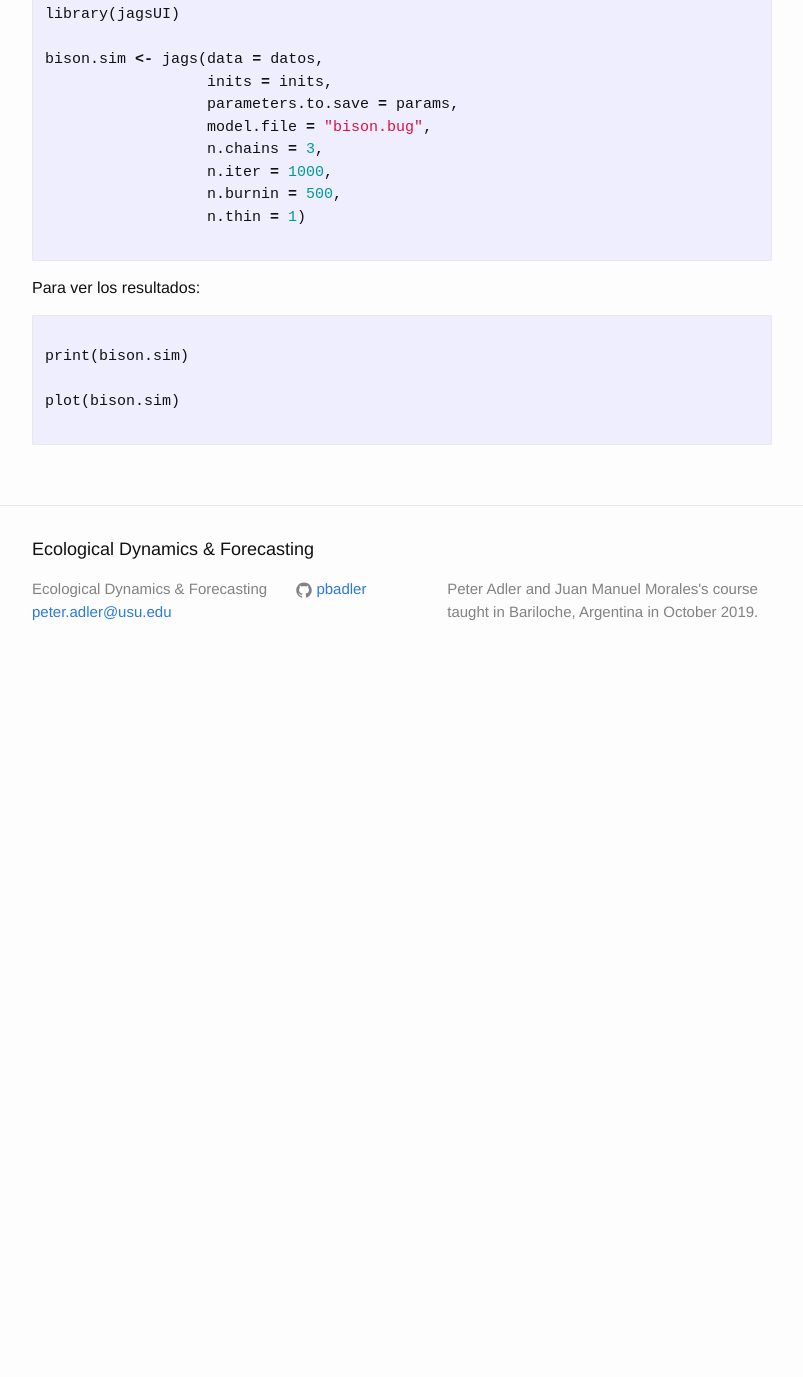
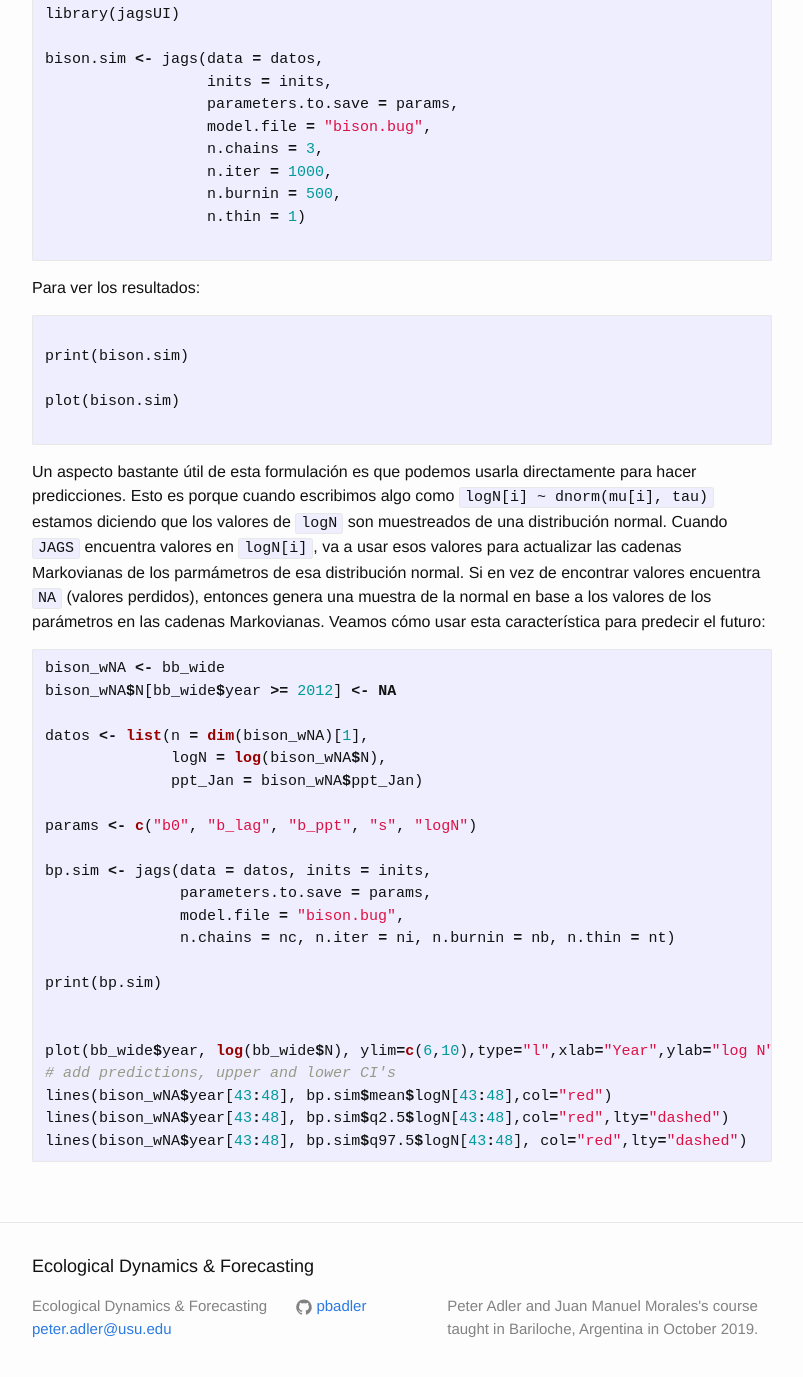
Before and after one commit to pbadler/forecasting-course-short, a Jekyll site: the page built from lectures/Bayes_in_practice.md, in a window 1280 px wide and 1400 px high, scrolled down 2641 px. Shown: the top 1377 px of the window, without its empty margins (238-1041 px from the left). Built offline with Jekyll 4.4.1, drawn with Linux system fonts in a browser that asks for light colours; a script that is not in the unit is left out; before the commit the page ends 3324 px from its top, so only the background shows below that.

Commit message:
predictions with BUGS

`````diff
--- a/lectures/Bayes_in_practice.md
+++ b/lectures/Bayes_in_practice.md
@@ -137,4 +137,31 @@ print(bison.sim)
 
 plot(bison.sim)
 
+```
+
+Un aspecto bastante útil de esta formulación es que podemos usarla directamente para hacer predicciones. Esto es porque cuando escribimos algo como `logN[i] ~ dnorm(mu[i], tau)` estamos diciendo que los valores de `logN` son muestreados de una distribución normal. Cuando `JAGS` encuentra valores en `logN[i]`, va a usar esos valores para actualizar las cadenas Markovianas de los parmámetros de esa distribución normal. Si en vez de encontrar valores encuentra `NA` (valores perdidos), entonces genera una muestra de la normal en base a los valores de los parámetros en las cadenas Markovianas. Veamos cómo usar esta característica para predecir el futuro:
+
+```R
+bison_wNA <- bb_wide
+bison_wNA$N[bb_wide$year >= 2012] <- NA
+
+datos <- list(n = dim(bison_wNA)[1],
+              logN = log(bison_wNA$N),
+              ppt_Jan = bison_wNA$ppt_Jan)
+
+params <- c("b0", "b_lag", "b_ppt", "s", "logN")
+
+bp.sim <- jags(data = datos, inits = inits,
+               parameters.to.save = params,
+               model.file = "bison.bug",
+               n.chains = nc, n.iter = ni, n.burnin = nb, n.thin = nt)
+
+print(bp.sim)
+
+
+plot(bb_wide$year, log(bb_wide$N), ylim=c(6,10),type="l",xlab="Year",ylab="log N")
+# add predictions, upper and lower CI's
+lines(bison_wNA$year[43:48], bp.sim$mean$logN[43:48],col="red")
+lines(bison_wNA$year[43:48], bp.sim$q2.5$logN[43:48],col="red",lty="dashed")
+lines(bison_wNA$year[43:48], bp.sim$q97.5$logN[43:48], col="red",lty="dashed")
 ````
`````
